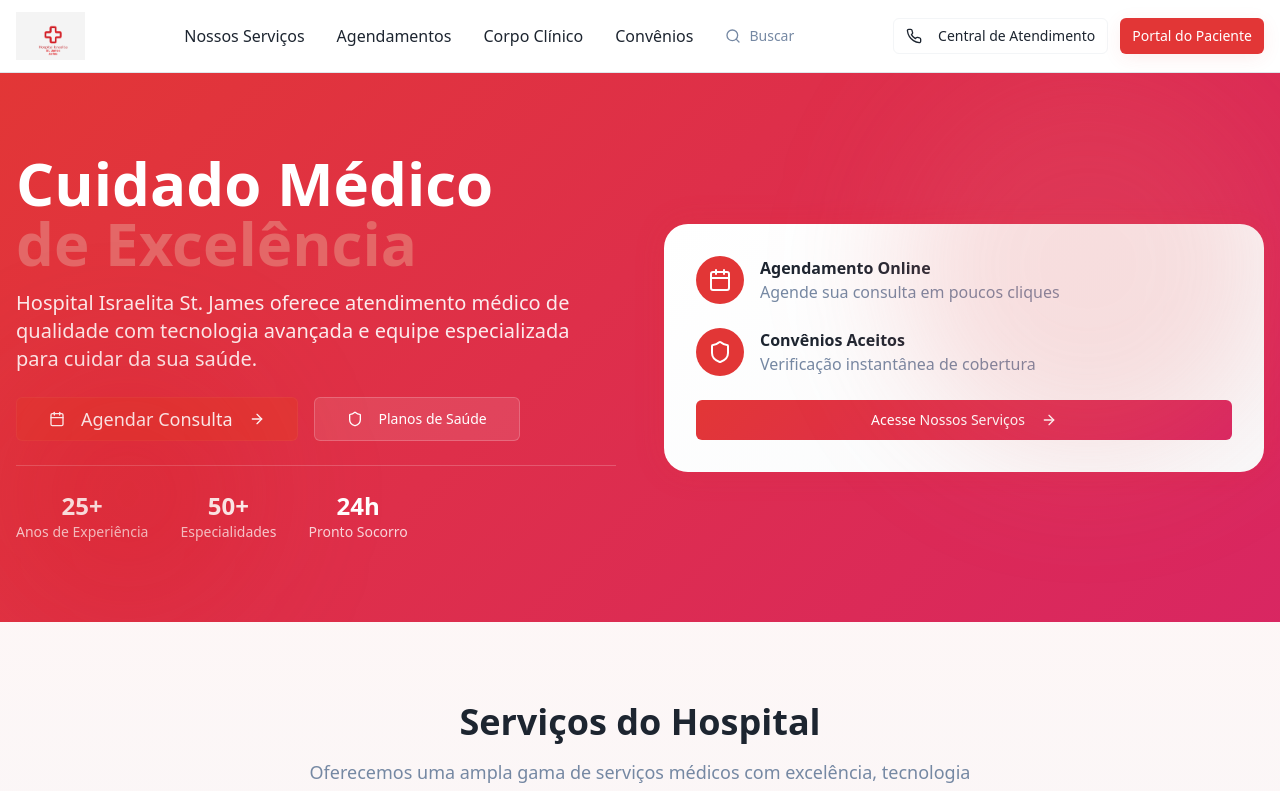
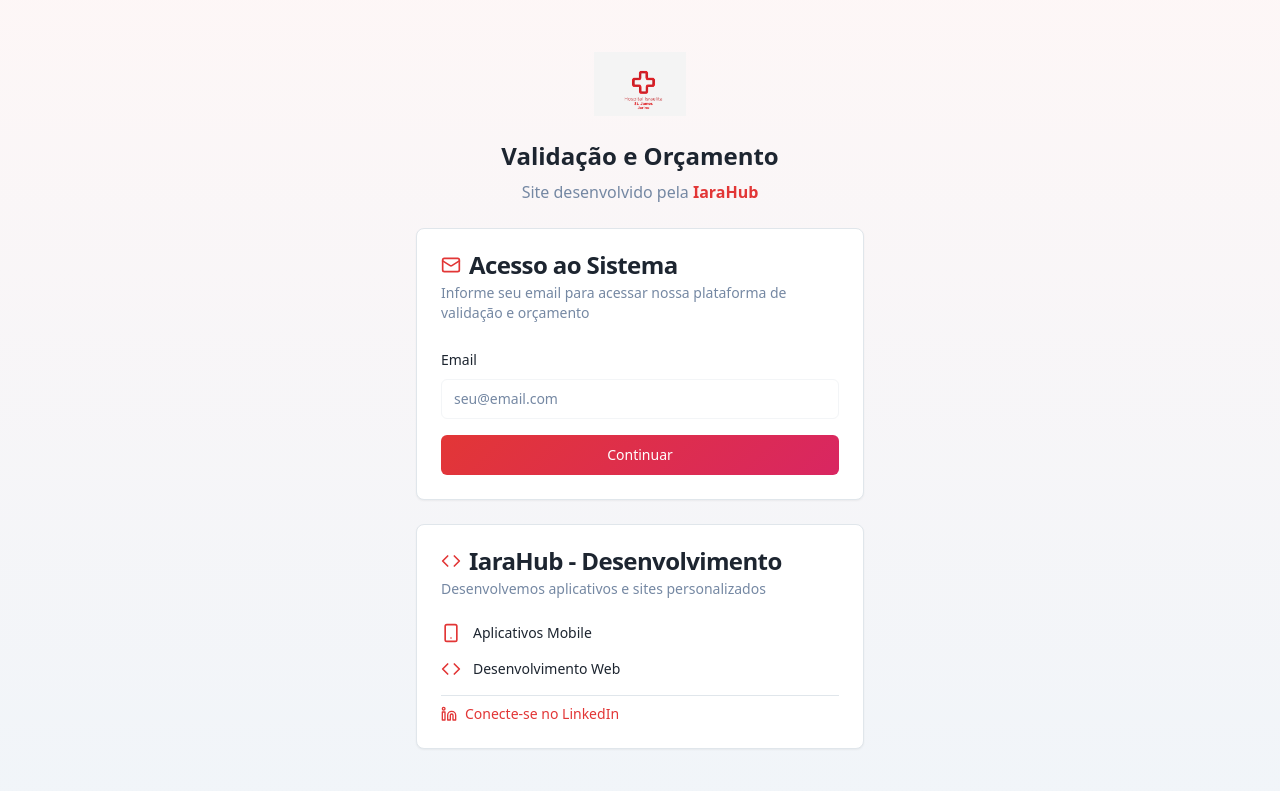
Before and after one commit to cledsonAlves/stjames-red-care-site, a React (Vite) app: page / in a window 1280 px wide. Shown: the top 791 px of the page. Built offline with nearby package versions, Linux system fonts and the light colour scheme.

Commit message:
Add email input screen
Create an entry screen with an email input field, a message about the site's purpose, and a card with information about the developer's work and a LinkedIn contact.

```diff
--- a/src/App.tsx
+++ b/src/App.tsx
@@ -4,6 +4,7 @@ import { TooltipProvider } from "@/components/ui/tooltip";
 import { QueryClient, QueryClientProvider } from "@tanstack/react-query";
 import { BrowserRouter, Routes, Route } from "react-router-dom";
 import Index from "./pages/Index";
+import EntryPage from "./pages/EntryPage";
 import NotFound from "./pages/NotFound";
 
 const queryClient = new QueryClient();
@@ -15,7 +16,8 @@ const App = () => (
       <Sonner />
       <BrowserRouter>
         <Routes>
-          <Route path="/" element={<Index />} />
+          <Route path="/" element={<EntryPage />} />
+          <Route path="/hospital" element={<Index />} />
           {/* ADD ALL CUSTOM ROUTES ABOVE THE CATCH-ALL "*" ROUTE */}
           <Route path="*" element={<NotFound />} />
         </Routes>
--- /dev/null
+++ b/src/pages/EntryPage.tsx
@@ -0,0 +1,111 @@
+import { useState } from "react";
+import { Button } from "@/components/ui/button";
+import { Input } from "@/components/ui/input";
+import { Card, CardContent, CardDescription, CardHeader, CardTitle } from "@/components/ui/card";
+import { Label } from "@/components/ui/label";
+import { Linkedin, Mail, Code, Smartphone } from "lucide-react";
+import { useToast } from "@/hooks/use-toast";
+
+const EntryPage = () => {
+  const [email, setEmail] = useState("");
+  const { toast } = useToast();
+
+  const handleSubmit = (e: React.FormEvent) => {
+    e.preventDefault();
+    if (email) {
+      toast({
+        title: "Email enviado!",
+        description: "Entraremos em contato em breve para validação e orçamento.",
+      });
+      // Here you would typically send the email to your backend
+    }
+  };
+
+  return (
+    <div className="min-h-screen bg-gradient-subtle flex items-center justify-center p-4">
+      <div className="w-full max-w-md space-y-6">
+        {/* Header */}
+        <div className="text-center space-y-2">
+          <img
+            src="/lovable-uploads/0ba2d5a1-6c07-47bb-a568-0c817e8c1a68.png"
+            alt="Hospital Israelita St. James"
+            className="h-16 w-auto mx-auto mb-6"
+          />
+          <h1 className="text-2xl font-bold text-foreground">
+            Validação e Orçamento
+          </h1>
+          <p className="text-muted-foreground">
+            Site desenvolvido pela <span className="font-semibold text-primary">IaraHub</span>
+          </p>
+        </div>
+
+        {/* Email Form */}
+        <Card className="shadow-medical">
+          <CardHeader>
+            <CardTitle className="flex items-center gap-2">
+              <Mail className="h-5 w-5 text-primary" />
+              Acesso ao Sistema
+            </CardTitle>
+            <CardDescription>
+              Informe seu email para acessar nossa plataforma de validação e orçamento
+            </CardDescription>
+          </CardHeader>
+          <CardContent>
+            <form onSubmit={handleSubmit} className="space-y-4">
+              <div className="space-y-2">
+                <Label htmlFor="email">Email</Label>
+                <Input
+                  id="email"
+                  type="email"
+                  placeholder="seu@email.com"
+                  value={email}
+                  onChange={(e) => setEmail(e.target.value)}
+                  required
+                />
+              </div>
+              <Button type="submit" className="w-full" variant="medical">
+                Continuar
+              </Button>
+            </form>
+          </CardContent>
+        </Card>
+
+        {/* Services Card */}
+        <Card className="shadow-elegant">
+          <CardHeader>
+            <CardTitle className="flex items-center gap-2">
+              <Code className="h-5 w-5 text-primary" />
+              IaraHub - Desenvolvimento
+            </CardTitle>
+            <CardDescription>
+              Desenvolvemos aplicativos e sites personalizados
+            </CardDescription>
+          </CardHeader>
+          <CardContent className="space-y-4">
+            <div className="flex items-center gap-3">
+              <Smartphone className="h-5 w-5 text-primary" />
+              <span className="text-sm">Aplicativos Mobile</span>
+            </div>
+            <div className="flex items-center gap-3">
+              <Code className="h-5 w-5 text-primary" />
+              <span className="text-sm">Desenvolvimento Web</span>
+            </div>
+            <div className="pt-2 border-t">
+              <a
+                href="https://www.linkedin.com/in/cledson-alves-98219a2b/"
+                target="_blank"
+                rel="noopener noreferrer"
+                className="flex items-center gap-2 text-primary hover:text-primary-dark transition-colors"
+              >
+                <Linkedin className="h-4 w-4" />
+                <span className="text-sm font-medium">Conecte-se no LinkedIn</span>
+              </a>
+            </div>
+          </CardContent>
+        </Card>
+      </div>
+    </div>
+  );
+};
+
+export default EntryPage;
```
